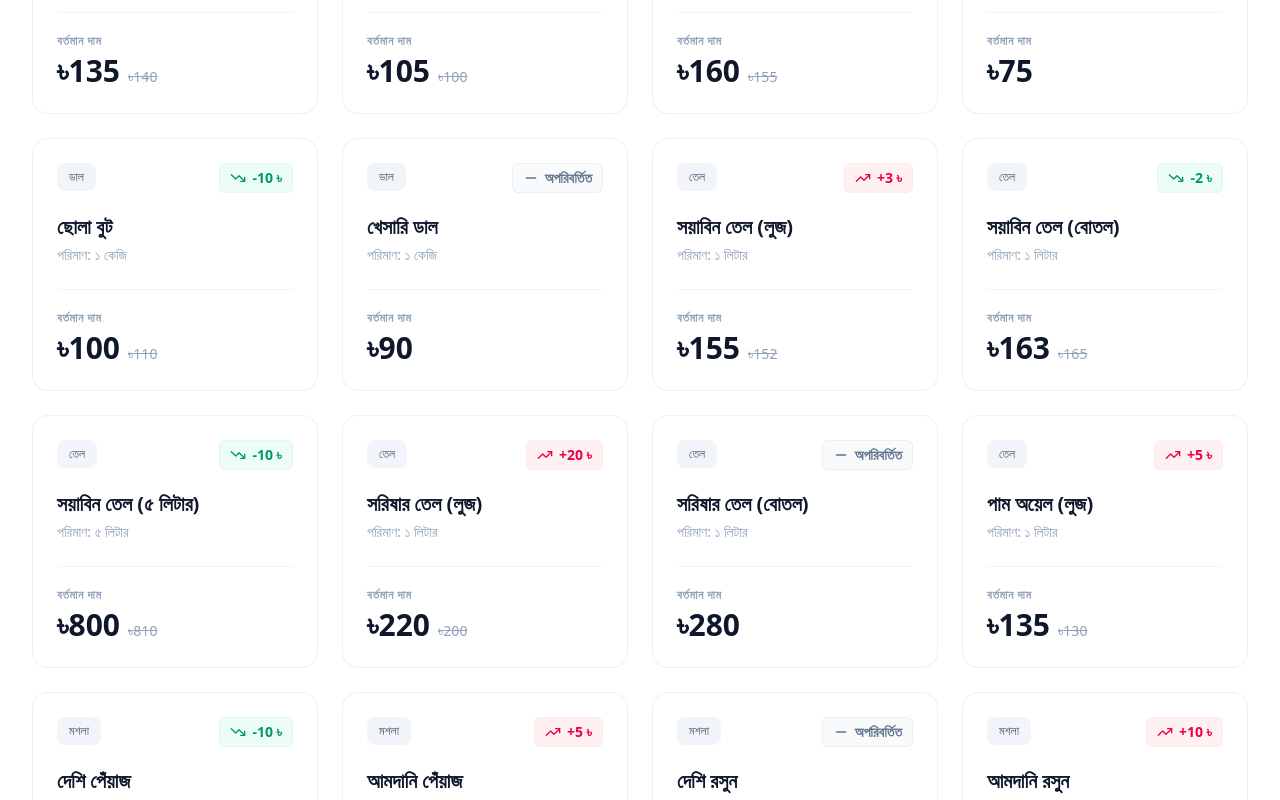
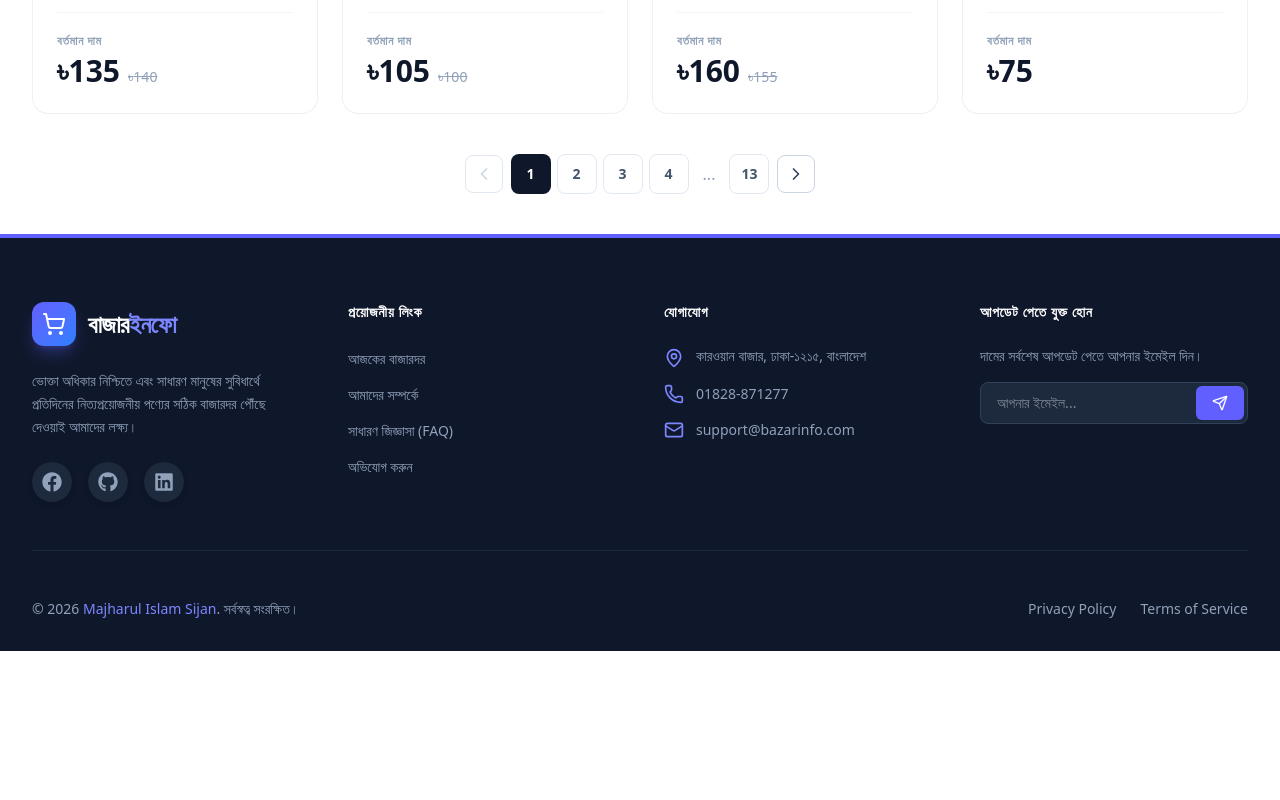
Before and after one commit to Sijan666/bazarInfo, a React (Vite) app: page / in a window 1280 px wide. Shown: the part 1480-2280 px from the top of the page. After the commit the page ends 2131 px from the top, so only its background shows below. Built offline with nearby package versions, Linux system fonts and the light colour scheme.

Commit message:
update product and use pagination

```diff
--- a/src/components/layouts/ProductGrid.jsx
+++ b/src/components/layouts/ProductGrid.jsx
@@ -1,27 +1,127 @@
-import React, { useContext } from 'react';
-import { Search } from 'lucide-react';
+import React, { useContext, useState } from 'react'; // useEffect রিমুভ করা হয়েছে
+import { Search, ChevronLeft, ChevronRight } from 'lucide-react';
 import ProductCard from '../ui/ProductCard';
 import { BazarContext } from '../../context/BazarContext';
 
 const ProductGrid = () => {
-    const { filteredProducts } = useContext(BazarContext);
+    const { filteredProducts, activeCategory, searchQuery } = useContext(BazarContext);
+
+    // Pagination State
+    const [currentPage, setCurrentPage] = useState(1);
+    const ITEMS_PER_PAGE = 12;
+
+    const [prevCategory, setPrevCategory] = useState(activeCategory);
+    const [prevSearch, setPrevSearch] = useState(searchQuery);
+
+    if (activeCategory !== prevCategory || searchQuery !== prevSearch) {
+        setCurrentPage(1);
+        setPrevCategory(activeCategory);
+        setPrevSearch(searchQuery);
+    }
 
     if (filteredProducts.length === 0) {
         return (
-        <div className="text-center py-20 bg-white rounded-3xl border border-dashed border-slate-300">
+            <div className="text-center py-20 bg-white rounded-3xl border border-dashed border-slate-300 mb-8">
                 <div className="bg-slate-100 w-16 h-16 rounded-full flex items-center justify-center mx-auto mb-4">
                     <Search className="w-8 h-8 text-slate-400" />
                 </div>
-            <h3 className="text-xl font-bold text-slate-800 mb-2">কোনো পণ্য পাওয়া যায়নি!</h3>
+                <h3 className="text-xl font-bold text-slate-800 mb-2">কোনো পণ্য পাওয়া যায়নি!</h3>
                 <p className="text-slate-500">অন্য কোনো নাম লিখে খুঁজুন অথবা "সবগুলো" ক্যাটাগরি সিলেক্ট করুন।</p>
             </div>
         );
     }
+
+    const indexOfLastItem = currentPage * ITEMS_PER_PAGE;
+    const indexOfFirstItem = indexOfLastItem - ITEMS_PER_PAGE;
+    const currentItems = filteredProducts.slice(indexOfFirstItem, indexOfLastItem);
+
+    const totalPages = Math.ceil(filteredProducts.length / ITEMS_PER_PAGE);
+
+    const getPaginationItems = () => {
+        if (totalPages <= 5) {
+            return Array.from({ length: totalPages }, (_, i) => i + 1);
+        }
+
+        if (currentPage <= 3) {
+            return [1, 2, 3, 4, '...', totalPages];
+        }
+        else if (currentPage >= totalPages - 2) {
+            return [1, '...', totalPages - 3, totalPages - 2, totalPages - 1, totalPages];
+        }
+        else {
+            return [1, '...', currentPage - 1, currentPage, currentPage + 1, '...', totalPages];
+        }
+    };
+
+    const handlePrevious = () => {
+        if (currentPage > 1) setCurrentPage(prev => prev - 1);
+    };
+
+    const handleNext = () => {
+        if (currentPage < totalPages) setCurrentPage(prev => prev + 1);
+    };
+
     return (
-        <div className="grid grid-cols-1 sm:grid-cols-2 lg:grid-cols-3 xl:grid-cols-4 gap-6 mb-5">
-        {filteredProducts.map((product) => (
+        <div>
+            <div className="grid grid-cols-1 sm:grid-cols-2 lg:grid-cols-3 xl:grid-cols-4 gap-6 mb-10">
+                {currentItems.map((product) => (
                     <ProductCard key={product.id} product={product} />
                 ))}
+            </div>
+
+            {totalPages > 1 && (
+                <div className="flex flex-wrap items-center justify-center gap-2 mb-10 px-2">
+                    {/* prev */}
+                    <button
+                        onClick={handlePrevious}
+                        disabled={currentPage === 1}
+                        className={`p-2 rounded-lg border transition-colors cursor-pointer ${
+                            currentPage === 1
+                                ? 'border-slate-200 text-slate-300 cursor-not-allowed'
+                                : 'border-slate-300 text-slate-700 hover:bg-slate-50'
+                        }`}
+                    >
+                        <ChevronLeft className="w-4 h-4 md:w-5 md:h-5" />
+                    </button>
+                    <div className="flex flex-wrap items-center justify-center gap-1 md:gap-1.5">
+                        {getPaginationItems().map((page, index) => {
+                            if (page === '...') {
+                                return (
+                                    <span key={index} className="px-1 md:px-2 text-slate-400 font-medium">
+                                        ...
+                                    </span>
+                                );
+                            }
+
+                            return (
+                                <button
+                                    key={index}
+                                    onClick={() => setCurrentPage(page)}
+                                    className={`w-8 h-8 md:w-10 md:h-10 rounded-lg text-xs md:text-sm font-semibold transition-colors cursor-pointer ${
+                                        currentPage === page
+                                            ? 'bg-slate-900 text-white'
+                                            : 'bg-white text-slate-600 border border-slate-200 hover:bg-slate-50'
+                                    }`}
+                                >
+                                    {page}
+                                </button>
+                            );
+                        })}
+                    </div>
+                    {/* next */}
+                    <button
+                        onClick={handleNext}
+                        disabled={currentPage === totalPages}
+                        className={`p-2 rounded-lg border transition-colors cursor-pointer ${
+                            currentPage === totalPages
+                                ? 'border-slate-200 text-slate-300 cursor-not-allowed'
+                                : 'border-slate-300 text-slate-700 hover:bg-slate-50'
+                        }`}>
+                        <ChevronRight className="w-4 h-4 md:w-5 md:h-5" />
+                    </button>
+
+                </div>
+            )}
         </div>
     );
 };
```
Lines whose indentation alone changed are shown as unchanged.
